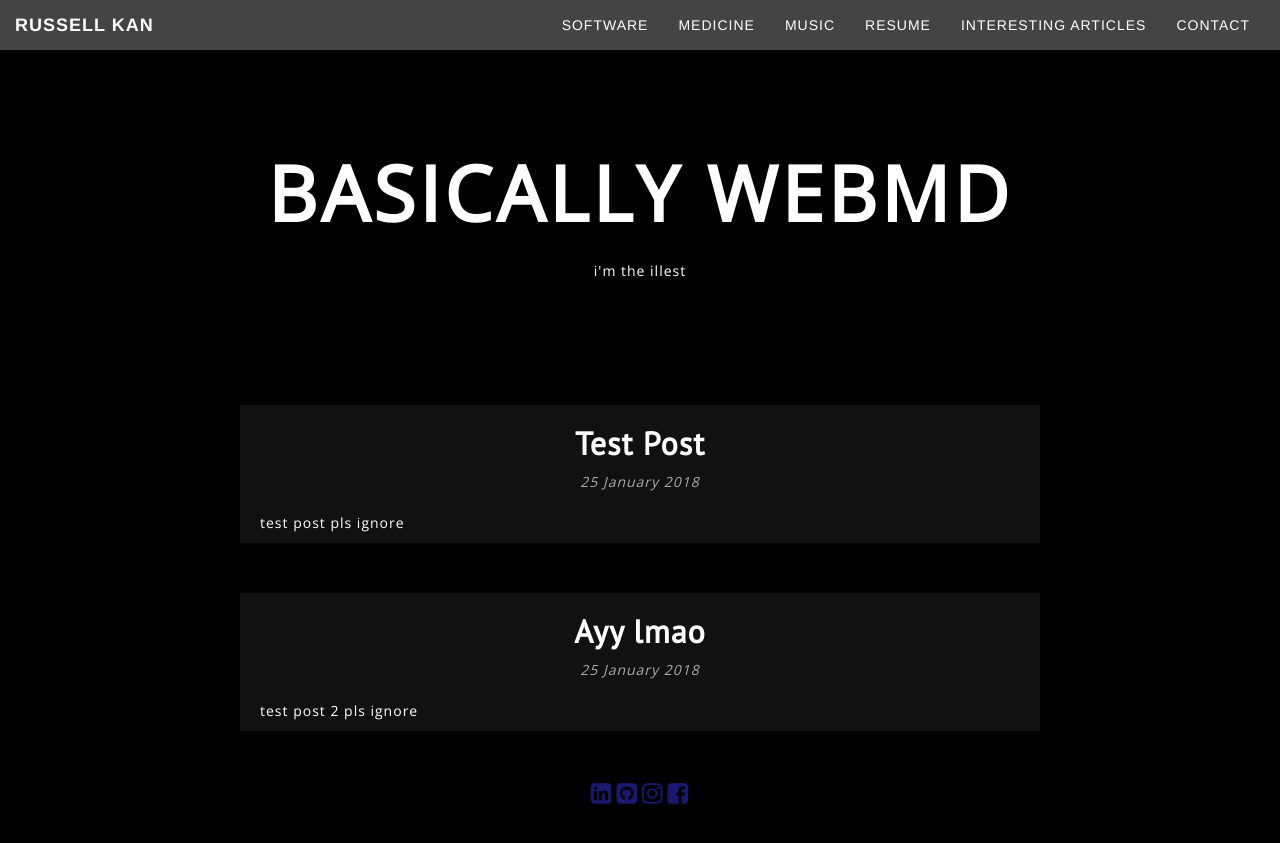
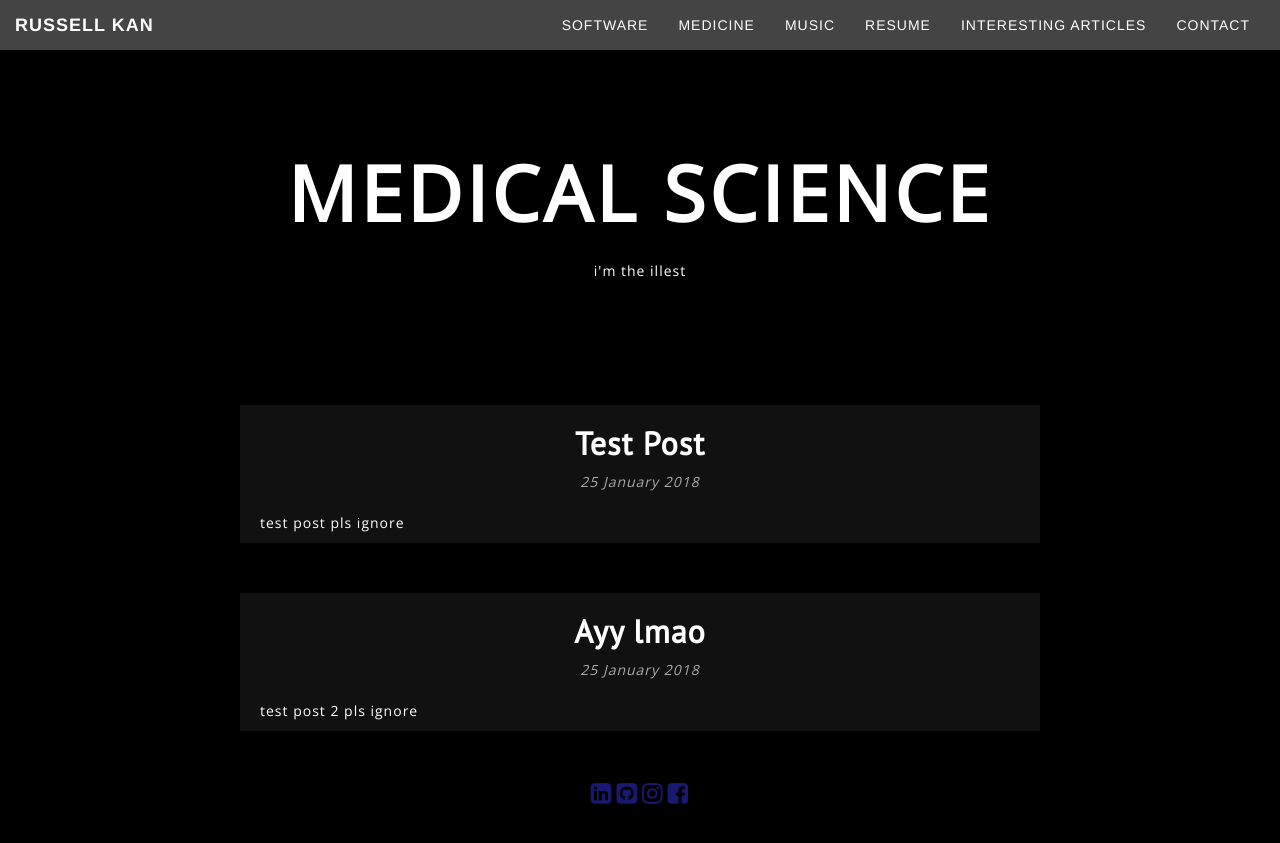
Before and after one commit to russellkan/russellkan.github.io, a Jekyll site: the page built from med/index.html, in a window 1280 px wide. Shown: the top 843 px of the page. Built offline with Jekyll 4.4.1, drawn with Linux system fonts in a browser that asks for light colours; nearby versions of some CDN libraries; some web fonts are replaced.

Commit message:
Change headers

```diff
--- a/med/index.html
+++ b/med/index.html
@@ -6,7 +6,7 @@ layout: "basic"
 <div class="container">
   <div class="content-area">
     <div class="text-center section-title">
-      <h1>{{ page.title }}</h1>
+      <h1>Medical Science</h1>
       <p class="content-type-overview">{{ page.description }}</p>
     </div>
     <ul class="list-unstyled">
--- a/music/index.html
+++ b/music/index.html
@@ -6,7 +6,7 @@ layout: "basic"
 <div class="container">
   <div class="content-area">
     <div class="text-center section-title">
-      <h1>{{ page.title }}</h1>
+      <h1>Music</h1>
       <p class="content-type-overview">{{ page.description }}</p>
     </div>
     <ul class="list-unstyled">
```
